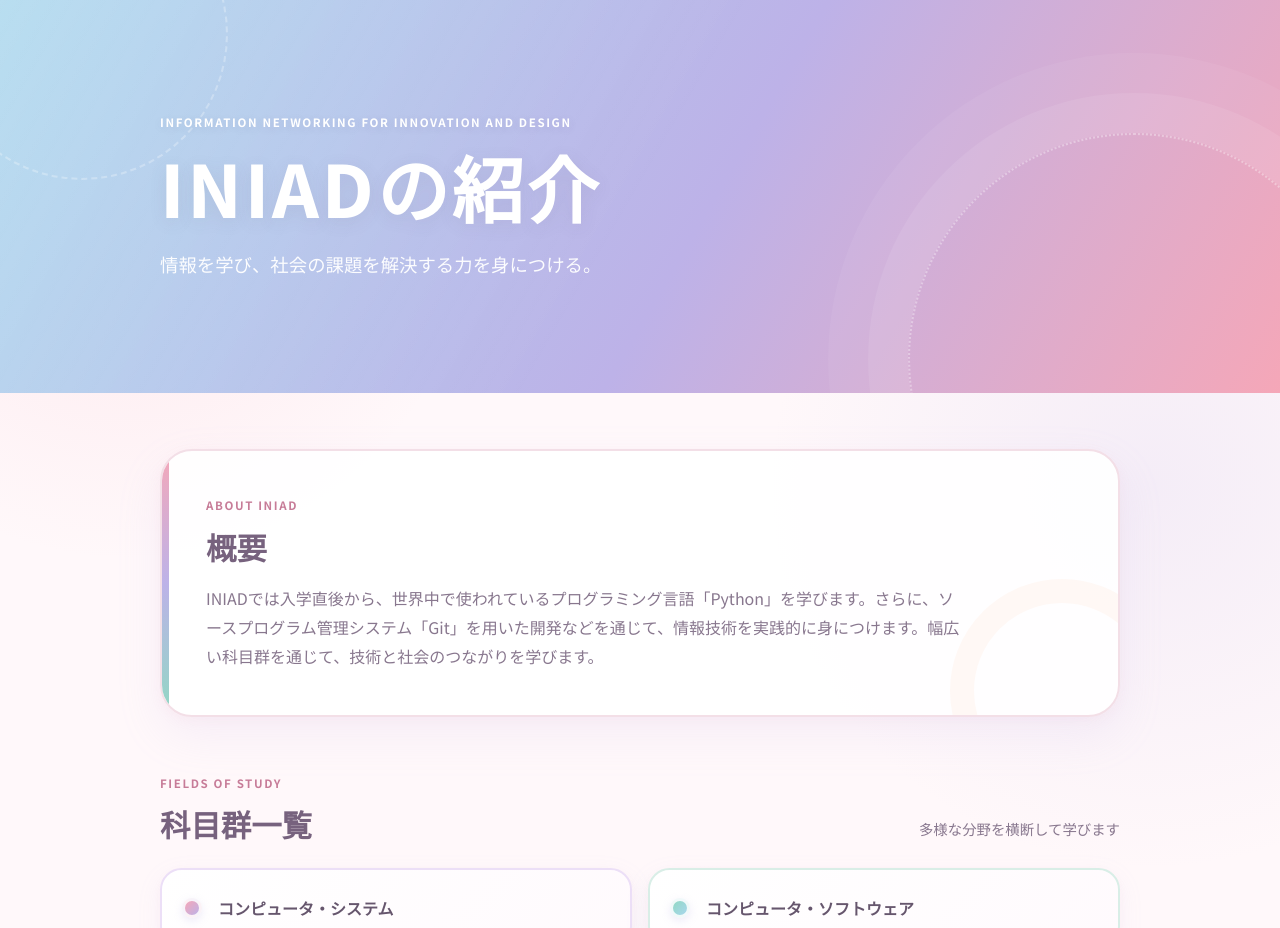
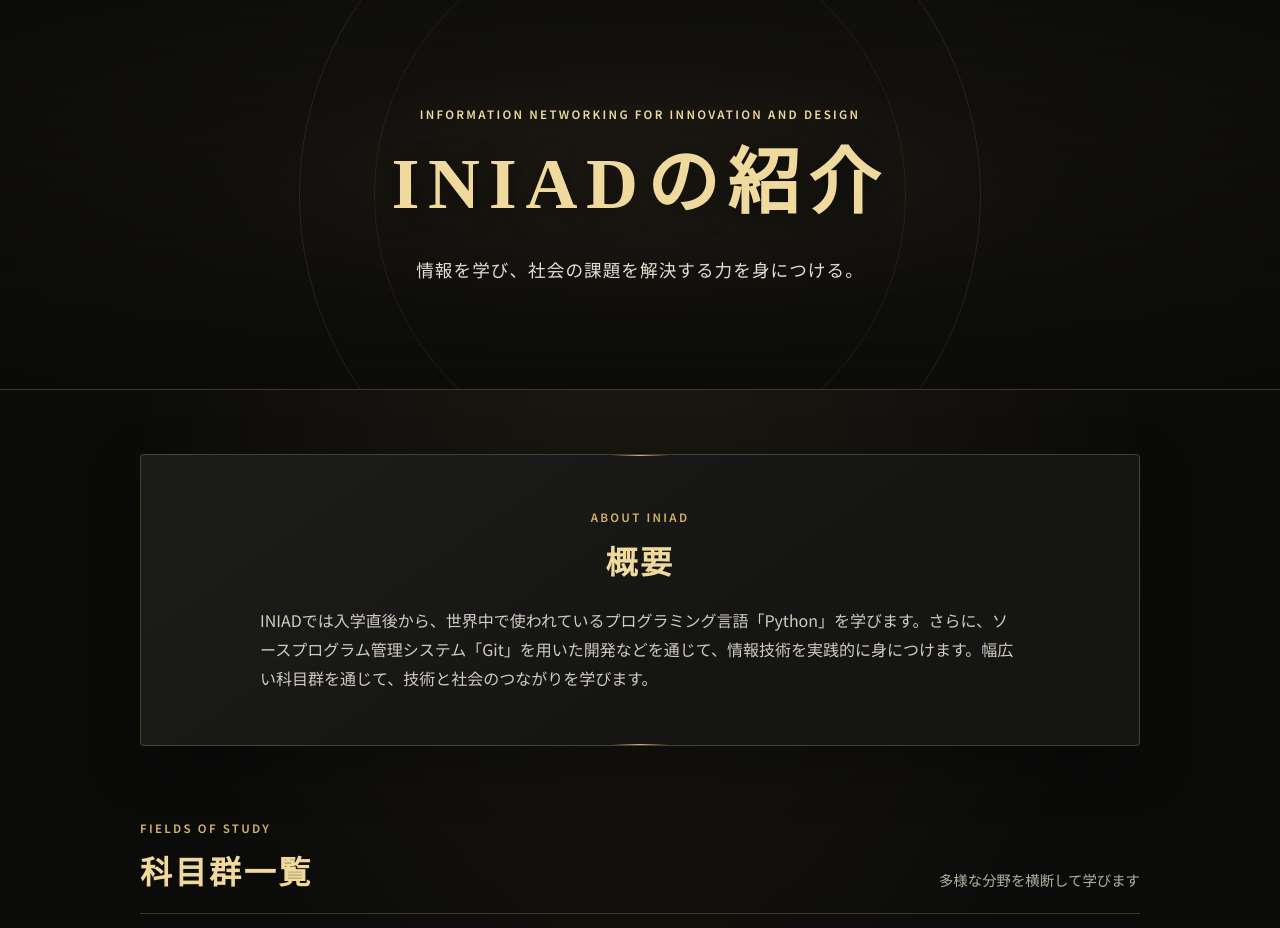
Before and after one commit to s12202601734-beep/iniad-intro-, a plain HTML site: page index.html in a window 1280 px wide. Shown: the top 928 px of the page. Drawn offline with Linux system fonts and the light colour scheme.

Commit message:
Redesign page with centered luxury black and gold styling

```diff
--- a/styles.css
+++ b/styles.css
@@ -1,29 +1,31 @@
-@import url('https://fonts.googleapis.com/css2?family=Noto+Sans+JP:wght@400;500;600;700;800&display=swap');
+@import url('https://fonts.googleapis.com/css2?family=Noto+Sans+JP:wght@400;500;600;700&family=Noto+Serif+JP:wght@500;600;700&display=swap');
 
 :root {
-  color-scheme: light;
-  --pink: #f5a7b8;
-  --peach: #ffc9a9;
-  --lavender: #bdb2e8;
-  --mint: #91d8c4;
-  --sky: #a9d7ed;
-  --ink: #66566d;
-  --muted: #88778e;
-  --paper: #fff8fa;
-  --line: #f1dde6;
+  color-scheme: dark;
+  --gold: #d6b36a;
+  --gold-light: #f0d99c;
+  --ink: #f5f1e8;
+  --muted: #b7b0a2;
+  --surface: #151513;
+  --surface-raised: #1d1c19;
+  --line: rgb(214 179 106 / 26%);
+  --page-width: 1000px;
 }
 
 * {
   box-sizing: border-box;
 }
 
+html {
+  scroll-behavior: smooth;
+}
+
 body {
+  min-width: 320px;
   margin: 0;
   background:
-    radial-gradient(circle at 10% 15%, rgb(245 167 184 / 18%), transparent 22rem),
-    radial-gradient(circle at 90% 35%, rgb(189 178 232 / 16%), transparent 24rem),
-    radial-gradient(circle at 55% 85%, rgb(145 216 196 / 14%), transparent 20rem),
-    var(--paper);
+    radial-gradient(ellipse at 50% 0%, rgb(214 179 106 / 10%), transparent 34rem),
+    #0b0b0a;
   color: var(--ink);
   font-family: "Noto Sans JP", "Hiragino Kaku Gothic ProN", Meiryo, sans-serif;
   line-height: 1.8;
@@ -31,42 +33,40 @@ body {
 
 .site-header {
   position: relative;
+  display: grid;
+  min-height: 390px;
+  place-items: center;
   overflow: hidden;
-  padding: clamp(3.5rem, 9vw, 7rem) 1.5rem;
+  padding: 5rem 1.5rem;
+  border-bottom: 1px solid var(--line);
   background:
-    linear-gradient(120deg, rgb(255 255 255 / 18%), transparent 50%),
-    linear-gradient(120deg, #a9d7ed 0%, #bdb2e8 55%, #f5a7b8 100%);
-  color: #fff;
+    linear-gradient(180deg, rgb(10 10 9 / 35%), rgb(10 10 9 / 82%)),
+    radial-gradient(ellipse at center, #393020 0%, #171511 48%, #0b0b0a 100%);
+  text-align: center;
 }
 
-.site-header::before {
+.site-header::before,
+.site-header::after {
   position: absolute;
-  top: -7rem;
-  left: -4rem;
-  width: 18rem;
-  height: 18rem;
-  border: 2px dashed rgb(255 255 255 / 28%);
+  top: 50%;
+  left: 50%;
+  width: min(74vw, 680px);
+  aspect-ratio: 1;
+  border: 1px solid rgb(214 179 106 / 12%);
   border-radius: 50%;
   content: "";
+  pointer-events: none;
+  transform: translate(-50%, -50%);
 }
 
 .site-header::after {
-  position: absolute;
-  right: -5rem;
-  bottom: -12rem;
-  width: 28rem;
-  height: 28rem;
-  border: 2px dotted rgb(255 255 255 / 35%);
-  border-radius: 50%;
-  box-shadow:
-    0 0 0 2.5rem rgb(255 255 255 / 8%),
-    0 0 0 5rem rgb(255 255 255 / 5%);
-  content: "";
+  width: min(58vw, 530px);
+  border-color: rgb(214 179 106 / 9%);
 }
 
 .header-inner,
 .page-content {
-  width: min(100% - 2.5rem, 960px);
+  width: min(var(--page-width), calc(100% - 3rem));
   margin-inline: auto;
 }
 
@@ -77,69 +77,71 @@ body {
 
 .eyebrow,
 .section-label {
-  margin: 0 0 0.6rem;
+  margin: 0 0 0.75rem;
+  color: var(--gold);
   font-size: 0.72rem;
-  font-weight: 700;
-  letter-spacing: 0.14em;
+  font-weight: 600;
+  letter-spacing: 0.2em;
 }
 
 .eyebrow {
-  color: #fff;
-  text-shadow: 0 2px 10px rgb(102 86 109 / 12%);
+  color: var(--gold-light);
+}
+
+.site-header h1,
+h2 {
+  font-family: "Noto Serif JP", "Yu Mincho", "Hiragino Mincho ProN", serif;
 }
 
 .site-header h1 {
   margin: 0;
-  color: #fff;
+  color: var(--gold-light);
   font-size: clamp(2.4rem, 7vw, 4.5rem);
-  font-weight: 800;
-  letter-spacing: 0.04em;
-  line-height: 1.25;
-  text-shadow: 0 4px 18px rgb(102 86 109 / 10%);
+  font-weight: 600;
+  letter-spacing: 0.12em;
+  line-height: 1.35;
+  text-shadow: 0 4px 24px rgb(0 0 0 / 55%);
 }
 
 .header-copy {
-  margin: 1rem 0 0;
-  color: rgb(255 255 255 / 95%);
-  font-size: clamp(0.95rem, 2vw, 1.15rem);
+  margin: 1.25rem 0 0;
+  color: #e4dfd3;
+  font-size: clamp(0.9rem, 2vw, 1.1rem);
+  letter-spacing: 0.06em;
 }
 
 .page-content {
-  padding-block: 3.5rem 5rem;
+  padding-block: 4rem 5rem;
 }
 
 .section-card {
   position: relative;
   overflow: hidden;
-  padding: clamp(1.5rem, 5vw, 2.75rem);
-  border: 2px solid #f3dfe7;
-  border-radius: 2rem;
-  background: rgb(255 255 255 / 94%);
-  box-shadow:
-    0 18px 45px rgb(189 178 232 / 14%),
-    0 4px 12px rgb(245 167 184 / 8%);
+  padding: clamp(1.75rem, 5vw, 3.25rem);
+  border: 1px solid var(--line);
+  border-radius: 4px;
+  background: linear-gradient(145deg, rgb(255 255 255 / 3%), transparent 60%), var(--surface);
+  box-shadow: 0 18px 55px rgb(0 0 0 / 30%);
+  text-align: center;
+}
+
+.section-card::before,
+.section-card::after {
+  position: absolute;
+  left: 50%;
+  width: 3.5rem;
+  height: 1px;
+  background: linear-gradient(90deg, transparent, var(--gold), transparent);
+  content: "";
+  transform: translateX(-50%);
 }
 
 .section-card::before {
-  position: absolute;
   top: 0;
-  bottom: 0;
-  left: 0;
-  width: 0.45rem;
-  border-radius: 999px;
-  background: linear-gradient(180deg, var(--pink), var(--lavender), var(--mint));
-  content: "";
 }
 
 .section-card::after {
-  position: absolute;
-  right: -3.5rem;
-  bottom: -5.5rem;
-  width: 11rem;
-  height: 11rem;
-  border: 1.5rem solid rgb(255 201 169 / 12%);
-  border-radius: 50%;
-  content: "";
+  bottom: 0;
 }
 
 .section-card > * {
@@ -147,25 +149,24 @@ body {
   z-index: 1;
 }
 
-.section-label {
-  color: #c77c98;
-}
-
 h2 {
   margin: 0;
-  color: #77627e;
-  font-size: clamp(1.45rem, 3vw, 1.9rem);
-  line-height: 1.4;
+  color: var(--gold-light);
+  font-size: clamp(1.5rem, 3vw, 2rem);
+  font-weight: 600;
+  letter-spacing: 0.08em;
+  line-height: 1.45;
 }
 
 .intro > p:last-child {
   max-width: 760px;
-  margin: 1rem 0 0;
-  color: var(--muted);
+  margin: 1.25rem auto 0;
+  color: #d2ccc0;
+  text-align: left;
 }
 
 .courses {
-  margin-top: 3.5rem;
+  margin-top: 4.5rem;
 }
 
 .section-heading {
@@ -173,11 +174,13 @@ h2 {
   align-items: end;
   justify-content: space-between;
   gap: 1rem;
-  margin-bottom: 1.4rem;
+  margin-bottom: 1.5rem;
+  padding-bottom: 1rem;
+  border-bottom: 1px solid var(--line);
 }
 
 .section-note {
-  margin: 0 0 0.2rem;
+  margin: 0 0 0.25rem;
   color: var(--muted);
   font-size: 0.9rem;
 }
@@ -193,106 +196,103 @@ h2 {
 
 .course-list li {
   position: relative;
+  display: flex;
   min-height: 5rem;
-  display: flex;
   align-items: center;
-  padding: 1.15rem 1.25rem 1.15rem 3.5rem;
-  border: 2px solid #f1e2ea;
-  border-radius: 1.35rem;
-  background: linear-gradient(135deg, #fff 0%, #fffafd 100%);
-  box-shadow:
-    0 8px 24px rgb(189 178 232 / 10%),
-    0 2px 6px rgb(245 167 184 / 7%);
-  font-weight: 600;
-  transition: border-color 180ms ease, box-shadow 180ms ease, transform 180ms ease;
-}
-
-.course-list li:nth-child(4n + 1) {
-  border-color: #ecdff7;
-}
-
-.course-list li:nth-child(4n + 2) {
-  border-color: #d9eee7;
-}
-
-.course-list li:nth-child(4n + 3) {
-  border-color: #f4dfc8;
-}
-
-.course-list li:nth-child(4n + 4) {
-  border-color: #dcecf5;
+  justify-content: center;
+  padding: 1rem 1.5rem;
+  border: 1px solid var(--line);
+  border-radius: 3px;
+  background: linear-gradient(135deg, rgb(214 179 106 / 5%), transparent 75%), var(--surface-raised);
+  color: #eee8db;
+  font-weight: 500;
+  text-align: center;
+  transition: border-color 180ms ease, background-color 180ms ease, transform 180ms ease;
 }
 
 .course-list li::before {
-  position: absolute;
-  left: 1.25rem;
-  width: 0.9rem;
-  height: 0.9rem;
-  border: 3px solid rgb(255 255 255 / 85%);
+  width: 0.35rem;
+  height: 0.35rem;
+  flex: 0 0 auto;
+  margin-right: 0.8rem;
   border-radius: 50%;
-  background: linear-gradient(135deg, var(--pink), var(--lavender));
-  box-shadow: 0 3px 8px rgb(189 178 232 / 25%);
+  background: var(--gold);
+  box-shadow: 0 0 12px rgb(214 179 106 / 45%);
   content: "";
 }
 
-.course-list li:nth-child(4n + 2)::before {
-  background: linear-gradient(135deg, var(--mint), var(--sky));
-}
-
-.course-list li:nth-child(4n + 3)::before {
-  background: linear-gradient(135deg, var(--peach), var(--pink));
-}
-
-.course-list li:nth-child(4n + 4)::before {
-  background: linear-gradient(135deg, var(--sky), var(--lavender));
-}
-
 .course-list li:hover {
-  transform: translateY(-4px) rotate(-0.3deg);
-  border-color: #d5bfe2;
-  box-shadow:
-    0 14px 30px rgb(189 178 232 / 13%),
-    0 4px 8px rgb(245 167 184 / 8%);
+  transform: translateY(-2px);
+  border-color: rgb(214 179 106 / 65%);
+  background-color: #24221d;
 }
 
 .site-footer {
   padding: 1.5rem;
-  border-top: 2px dashed #eedde7;
-  background: rgb(255 255 255 / 75%);
+  border-top: 1px solid var(--line);
   color: var(--muted);
-  font-size: 0.85rem;
+  font-size: 0.82rem;
+  letter-spacing: 0.12em;
   text-align: center;
 }
 
 @media (max-width: 600px) {
+  .site-header {
+    min-height: 330px;
+    padding: 4rem 1rem;
+  }
+
+  .eyebrow {
+    font-size: 0.61rem;
+    letter-spacing: 0.12em;
+  }
+
   .header-inner,
   .page-content {
-    width: min(100% - 2rem, 960px);
+    width: min(100% - 2rem, var(--page-width));
   }
 
   .page-content {
     padding-block: 2rem 3rem;
   }
 
+  .section-card {
+    padding: 1.75rem 1.25rem;
+  }
+
+  .intro > p:last-child {
+    font-size: 0.94rem;
+  }
+
+  .courses {
+    margin-top: 3rem;
+  }
+
   .section-heading {
-    align-items: start;
+    align-items: center;
     flex-direction: column;
+    text-align: center;
   }
 
   .course-list {
     grid-template-columns: 1fr;
+    gap: 0.75rem;
   }
 
   .course-list li {
-    min-height: 4.5rem;
+    min-height: 4.25rem;
+    padding-inline: 1rem;
   }
 }
 
 @media (prefers-reduced-motion: reduce) {
+  html {
+    scroll-behavior: auto;
+  }
+
   *,
   *::before,
   *::after {
-    scroll-behavior: auto !important;
     transition-duration: 0.01ms !important;
   }
 }
```
